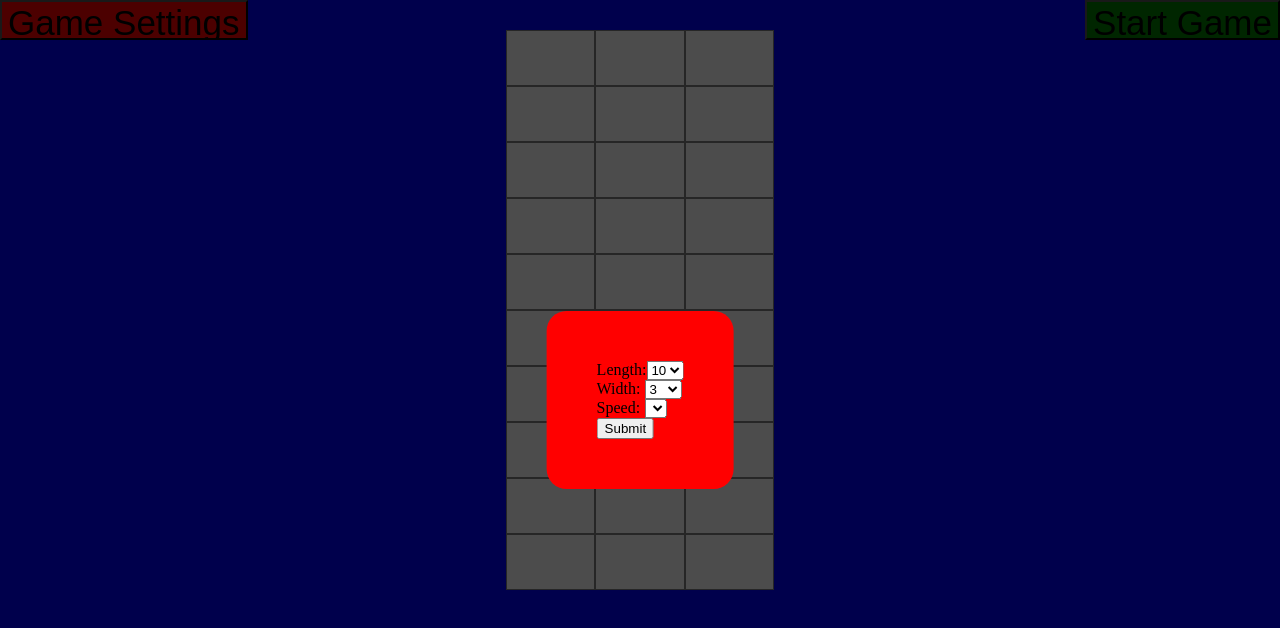
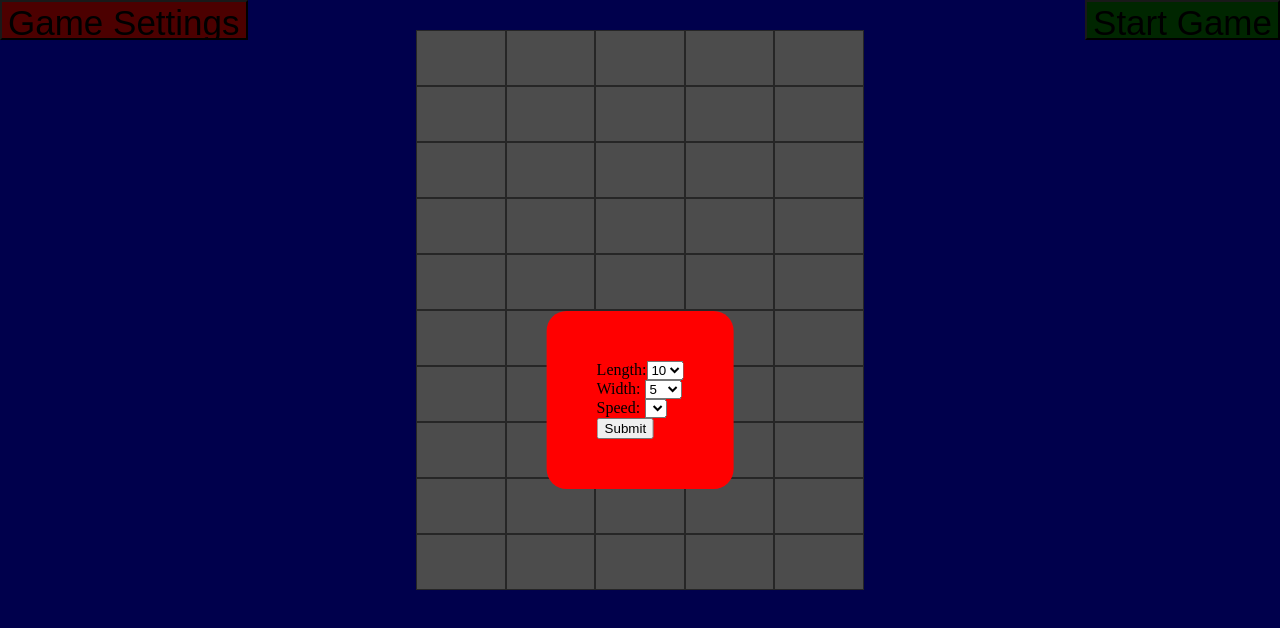
Before and after one commit to manoelfangmo/clearCellGame, a React (Create React App) app: page / in a window 1280 px wide. Shown: the top 628 px of the page. Built offline with nearby package versions, Linux system fonts and the light colour scheme.

Commit message:
copyColor fixed

```diff
--- a/src/components/grid/Grid.jsx
+++ b/src/components/grid/Grid.jsx
@@ -4,10 +4,14 @@ import {useState, useEffect} from "react"
 import Modal from "../modal/Modal"
 
 export default function Grid() {
-    const [isOpen, setIsOpen] = useState(true)
-    const [length, setLength] = useState(10);
-    const [width, setWidth] = useState(3);
-    const numOfCells = length * width;
+
+    const [state, setState] = useState({isOpen: true, length: 10, width: 5, startGame: false});
+    const configGrid = (newLength, newWidth) => {
+        setState((prevState) =>({...prevState, length: Number(newLength)}));
+        setState((prevState) =>({...prevState, width: Number(newWidth)}));
+
+    }
+    const numOfCells = state.length * state.width;
     const cells = [];
     for (let i = 0; i < numOfCells; i++){
         cells.push({className: "cell" , id: "cell"+i})
@@ -17,37 +21,34 @@ export default function Grid() {
         gridTemplateColumns: " ",
         gridTemplateRows: " "
     }
-    for (let i=0; i< length; i++){
+    for (let i=0; i< state.length; i++){
         gridStyle.gridTemplateRows += "7% "
     }
-    for (let i=0; i< width; i++){
+    for (let i=0; i< state.width; i++){
         gridStyle.gridTemplateColumns += "7% "
     }
 
     const colors = [ "blue", "red", "yellow", "green"];
 
-    const [start, setStart] = useState(false)
     useEffect(() => {
-        if(start){
-            console.log(length)
-            console.log(width)
+        if(state.startGame){
+
             colorRow(0)
-            copyColors(5)
+            copyColors(3)
         }
 
     },)
 
     const colorRow = (startIndex) => {
-        for(let i = startIndex; i<width; i++){
+        for(let i = startIndex; i<state.width; i++){
             const colorIndex = Math.floor((Math.random() * colors.length));
             document.getElementById("cell"+i).style.backgroundColor = colors[colorIndex];
         }
     }
     const copyColors = (startIndex) => {
-        for(let i = startIndex; i<(startIndex + width); i++){
-            console.log(width)
+        for(let i = startIndex; i<(startIndex + state.width); i++){
             document.getElementById("cell"+i).style.backgroundColor =
-            document.getElementById("cell"+(i-width)).style.backgroundColor;
+            document.getElementById("cell"+(i-state.width)).style.backgroundColor;
 
         }
     }
@@ -71,10 +72,10 @@ export default function Grid() {
                  ))}
 
             </div>
-            <button onClick={()=> setIsOpen(true)} className="settings">Game Settings</button>
-            <button onClick={()=> setStart(true)}className="start">Start Game</button>
-            <Modal open={isOpen} onClose={()=> setIsOpen(false)} length={length}
-            setLength={setLength} width={width} setWidth={setWidth}  />
+            <button onClick={()=> setState((prevState) =>({...prevState, isOpen: true}))} className="settings">Game Settings</button>
+            <button onClick={()=> setState((prevState) =>({...prevState, startGame: true}))}className="start">Start Game</button>
+            <Modal open={state.isOpen} onClose={()=> setState((prevState) =>({...prevState, isOpen: false}))} length={state.length}
+             width={state.width} configGrid={configGrid}  />
         </>
 
 
--- a/src/components/modal/Modal.jsx
+++ b/src/components/modal/Modal.jsx
@@ -1,9 +1,12 @@
 import React from 'react'
 import "./modal.scss"
 import ReactDom from 'react-dom'
-export default function Modal({open, onClose, width, setWidth, length, setLength}) {
+import {useState} from "react"
+export default function Modal({open, onClose, width, length, configGrid}) {
     const maxLength = 10;
     const maxWidth = 10;
+
+    const [state, setState] = useState({width: width, length:length})
     if(!open){
         return null
     }
@@ -16,11 +19,20 @@ export default function Modal({open, onClose, width, setWidth, length, setLength
         widthList.push(i);
     }
 
-    const changeLength = (e) => {
-        setLength(e.target.value);
+    const handleChange = (e) => {
+        const name = e.target.name;
+        const value = e.target.value;
+
+        console.log("handleChange", name , value)
+        state[name] = value;
+        setState({...state})
+        console.log("state", state)
     }
-    const changeWidth = (e) =>{
-        setWidth(e.target.value);
+
+    const handleSubmit = ()=> {
+        console.log("handleSubmit");
+        onClose();
+        configGrid(state.length, state.width);
     }
 
     return ReactDom.createPortal(
@@ -29,14 +41,14 @@ export default function Modal({open, onClose, width, setWidth, length, setLength
                 <div className="modal">
                 <form action="">
                     <label for="length">Length:</label>
-                        <select value={length} onChange={changeLength}>
+                        <select name="length" value={state.length} onChange={handleChange}>
                             {lengthList.map((d,index) => (
                                 <option value={d}>{d}</option>
                             ))}
                         </select> <br />
 
                     <label for="width">Width:  </label>
-                        <select value={width} onChange={changeWidth}>
+                        <select name="width" value={state.width} onChange={handleChange}>
                             {widthList.map((d) => (
                                 <option value={d}>{d}</option>
                             ))}
@@ -49,7 +61,7 @@ export default function Modal({open, onClose, width, setWidth, length, setLength
                         </select> <br />
 
                 </form>
-                <button onClick={onClose} type="submit">Submit</button>
+                <button onClick={handleSubmit} type="submit">Submit</button>
 
                 </div>
 
```
